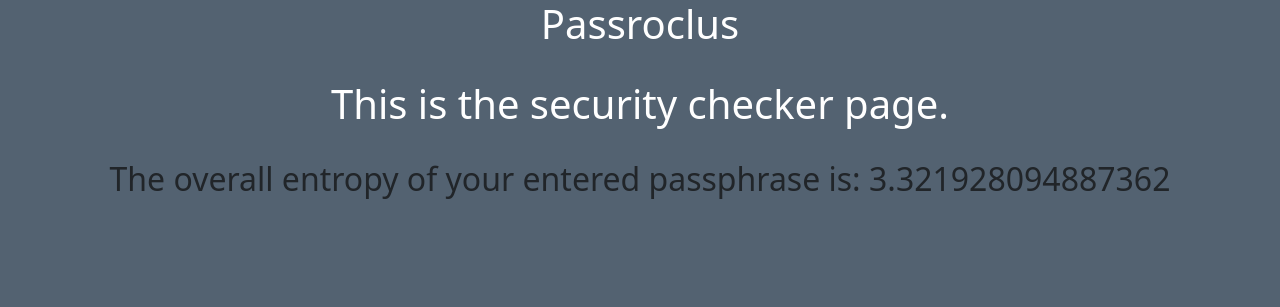
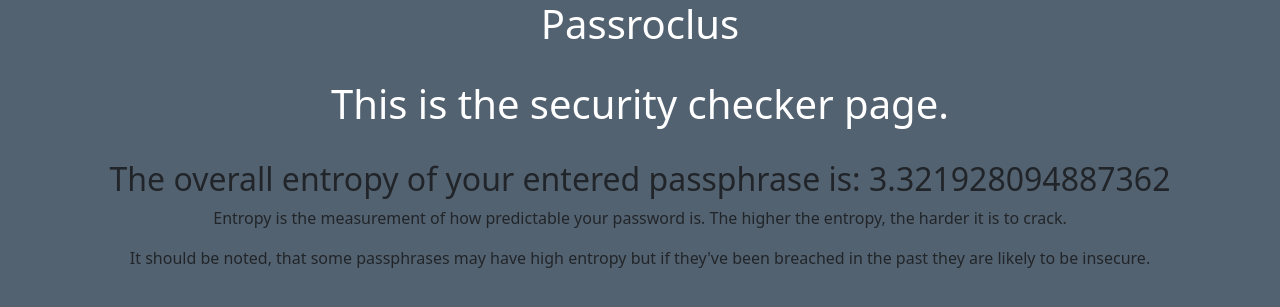
Before and after one commit to cybersomething/passroclus, a Flask app: page /securityChecker/1 in a window 1280 px wide. Shown: the top 307 px of the page. Run offline with Flask 2, Linux system fonts and the light colour scheme.

Commit message:
Update securityChecker.html

```diff
--- a/templates/securityChecker.html
+++ b/templates/securityChecker.html
@@ -20,7 +20,9 @@
      {% block content %}
 The overall entropy of your entered passphrase is: {{entropy}}
 {% endblock %}
-      </h1>
+        </h2>
+        <p>Entropy is the measurement of how predictable your password is. The higher the entropy, the harder it is to crack.</p>
+        <p>It should be noted, that some passphrases may have high entropy but if they've been breached in the past they are likely to be insecure.</p>
 </div>
   <script src="https://cdn.jsdelivr.net/npm/bootstrap@5.0.0-beta2/dist/js/bootstrap.bundle.min.js" integrity="sha384-b5kHyXgcpbZJO/tY9Ul7kGkf1S0CWuKcCD38l8YkeH8z8QjE0GmW1gYU5S9FOnJ0" crossorigin="anonymous"></script>
 </body>
```
